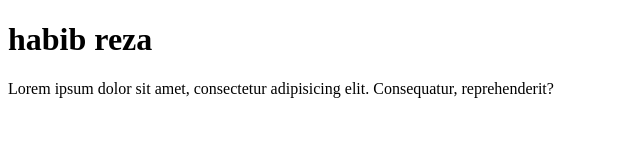
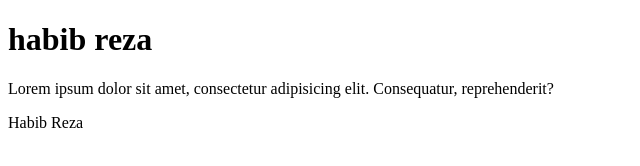
Before and after one commit to habib423/firstproject, a plain HTML site: page index.html in a window 1280 px wide. Shown: the full height of the page, 0-640 px from the left. Drawn offline with Linux system fonts and the light colour scheme.

Commit message:
index.html

```diff
--- a/index.html
+++ b/index.html
@@ -8,5 +8,6 @@
 <body>
     <h1>habib reza</h1>
     <p>Lorem ipsum dolor sit amet, consectetur adipisicing elit. Consequatur, reprehenderit?</p>
+    <p>Habib Reza</p>
 </body>
 </html>
```
